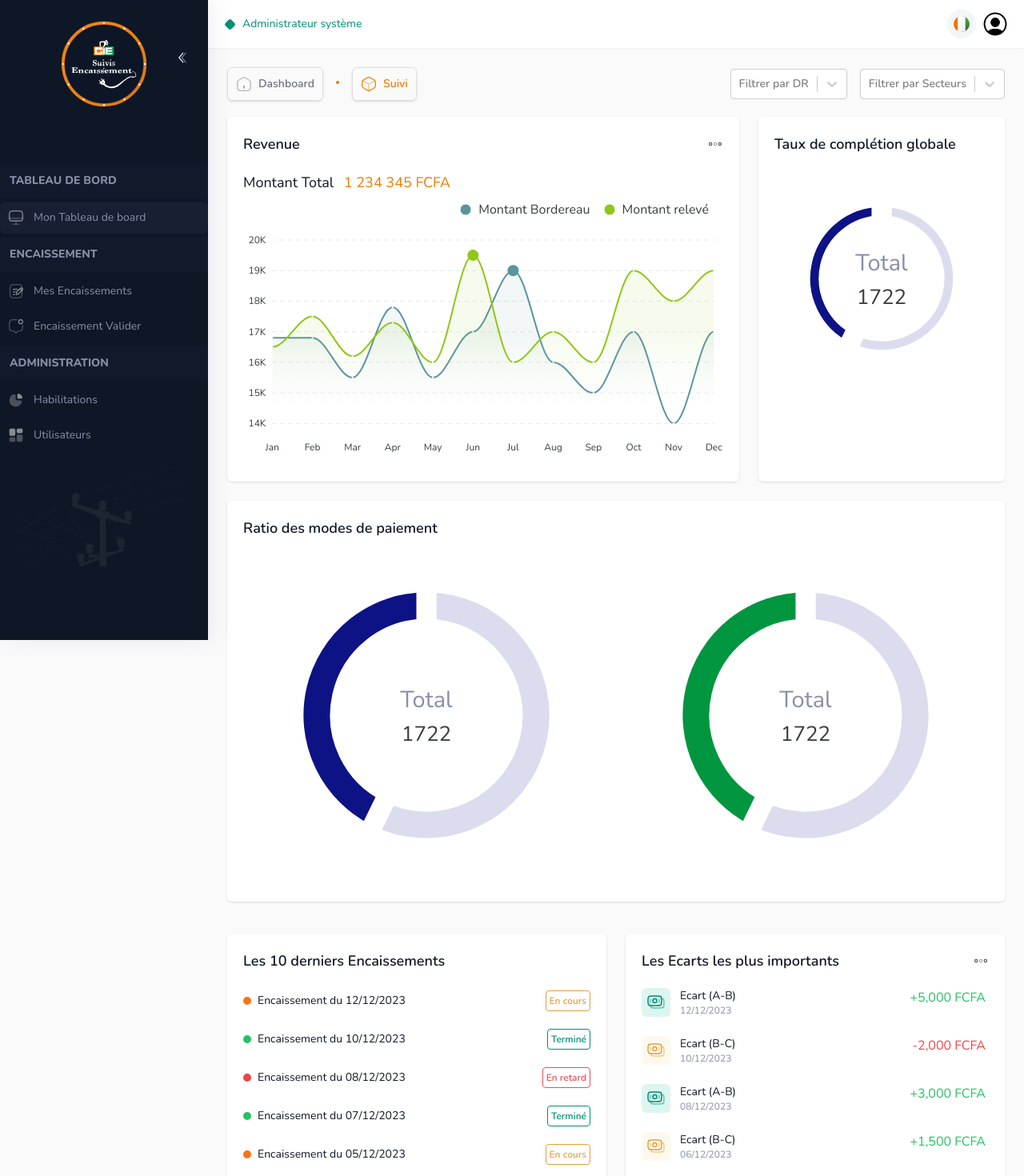
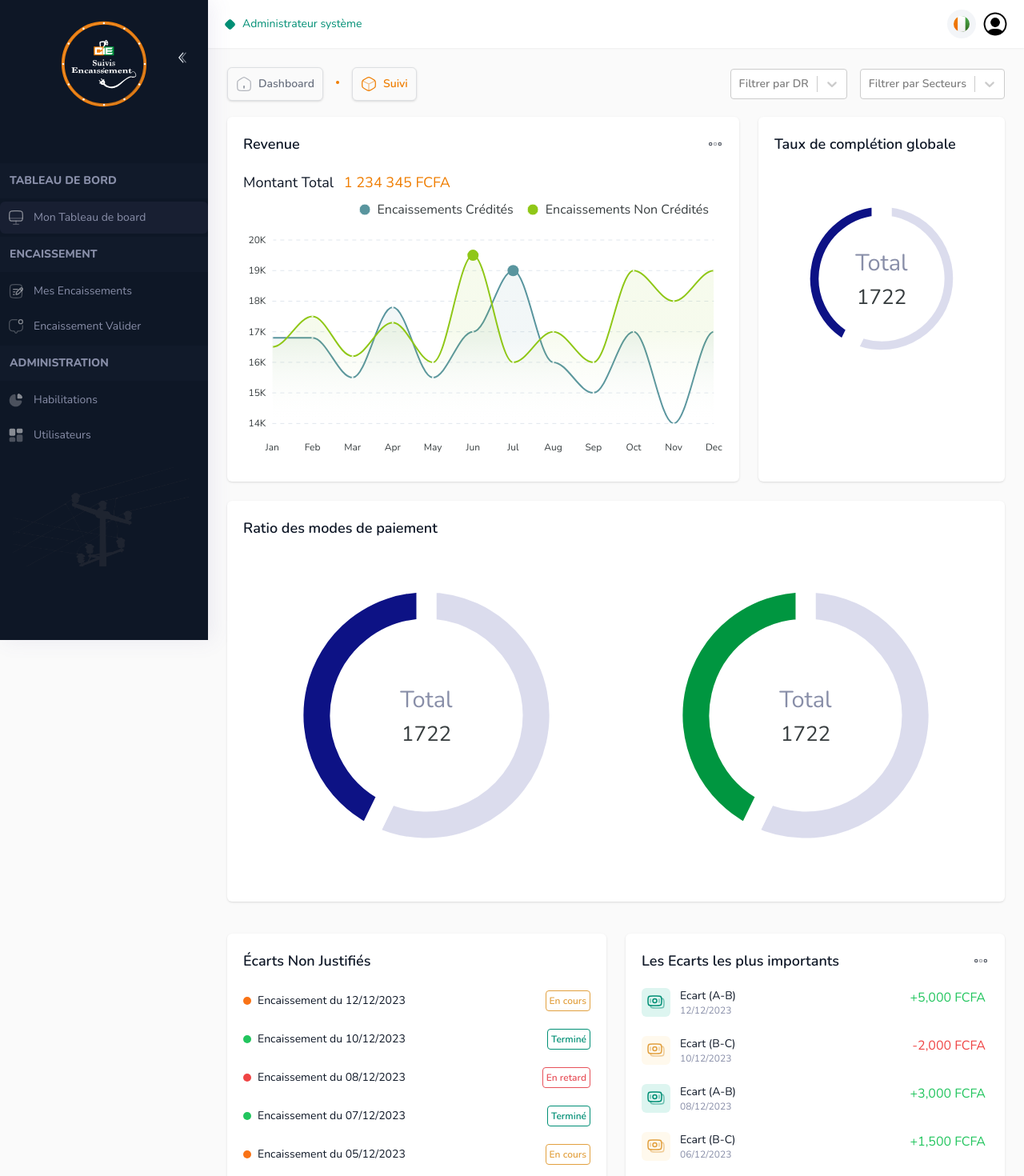
Before and after one commit to Yacine8800/Suivi_Encaissement_V1, a Next.js app: page /dashboard in a window 1280 px wide. Shown: the top 1470 px of the page at 80% size. Built offline with nearby package versions, Linux system fonts and the light colour scheme.

Commit message:
fix:dash

```diff
--- a/components/dashboard/components-dashboard-sales.tsx
+++ b/components/dashboard/components-dashboard-sales.tsx
@@ -29,14 +29,14 @@ const ComponentsDashboardSales = () => {
   const revenueChart: any = {
     series: [
       {
-        name: "Montant Bordereau",
+        name: "Encaissements Crédités",
         data: [
           16800, 16800, 15500, 17800, 15500, 17000, 19000, 16000, 15000, 17000,
           14000, 17000,
         ],
       },
       {
-        name: "Montant relevé",
+        name: "Encaissements Non Crédités",
         data: [
           16500, 17500, 16200, 17300, 16000, 19500, 16000, 17000, 16000, 19000,
           18000, 19000,
@@ -266,7 +266,7 @@ const ComponentsDashboardSales = () => {
           },
         },
       },
-      labels: ["Lignes complètes", "Lignes incomplètes"],
+      labels: ["Crédité", "Non-crédité"],
       states: {
         hover: {
           filter: {
@@ -354,7 +354,7 @@ const ComponentsDashboardSales = () => {
           },
         },
       },
-      labels: ["Lignes complètes", "Lignes incomplètes"],
+      labels: ["Cloturé", "Non-Cloturé"],
       states: {
         hover: {
           filter: {
@@ -443,7 +443,7 @@ const ComponentsDashboardSales = () => {
           },
         },
       },
-      labels: ["Lignes complètes", "Lignes incomplètes"],
+      labels: ["Crédité", "Non - Crédité"],
       states: {
         hover: {
           filter: {
@@ -462,9 +462,14 @@ const ComponentsDashboardSales = () => {
   };
 
   const options5 = [
-    { value: "orange", label: "Orange" },
-    { value: "white", label: "White" },
-    { value: "purple", label: "Purple" },
+    { value: "DRAN", label: "DRAN" },
+    { value: "DRABO", label: "DRABO" },
+    { value: "DRYOP", label: "DRYOP" },
+  ];
+  const options6 = [
+    { value: "SECTEUR 1", label: "SECTEUR 1" },
+    { value: "SECTEUR 2", label: "SECTEUR 2" },
+    { value: "SECTEUR 3", label: "SECTEUR 3" },
   ];
 
   const encaissements = [
@@ -478,6 +483,12 @@ const ComponentsDashboardSales = () => {
     { date: "28/11/2023", status: "Terminé" },
     { date: "25/11/2023", status: "En retard" },
     { date: "20/11/2023", status: "En cours" },
+  ];
+
+  const caissesNonCloturees = [
+    { agence: "Agence 1", date: "12/12/2023", status: "Non clôturée" },
+    { agence: "Agence 2", date: "10/12/2023", status: "Non clôturée" },
+    { agence: "Agence 3", date: "08/12/2023", status: "Non clôturée" },
   ];
 
   const getStatusClass = (status: any) => {
@@ -558,14 +569,14 @@ const ComponentsDashboardSales = () => {
               placeholder="Filtrer par DR"
               options={options5}
               isMulti
-              isSearchable={false}
+              isSearchable={true}
             />
 
             <Select
               placeholder="Filtrer par Secteurs"
-              options={options5}
+              options={options6}
               isMulti
-              isSearchable={false}
+              isSearchable={true}
             />
           </div>
         </ol>
@@ -698,7 +709,7 @@ const ComponentsDashboardSales = () => {
         <div className="mb-6 grid gap-6 sm:grid-cols-2 xl:grid-cols-2">
           <div className="panel h-full pb-0 sm:col-span-2 xl:col-span-1">
             <h5 className="mb-5 text-lg font-semibold dark:text-white-light">
-              Les 10 derniers Encaissements
+              Écarts Non Justifiés
             </h5>
             <PerfectScrollbar
               className="relative mb-4 h-[290px] ltr:-mr-3 ltr:pr-3 rtl:-ml-3 rtl:pl-3"
```
Also changed, not shown: components/app/user/components-apps-notes.tsx (+12 -8 lines).
